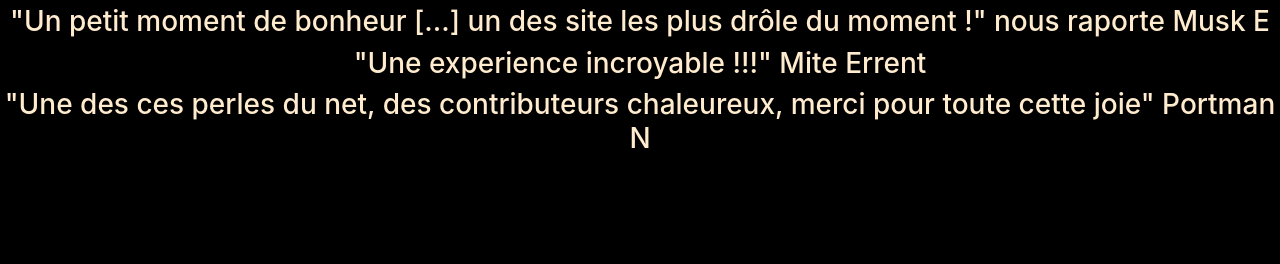
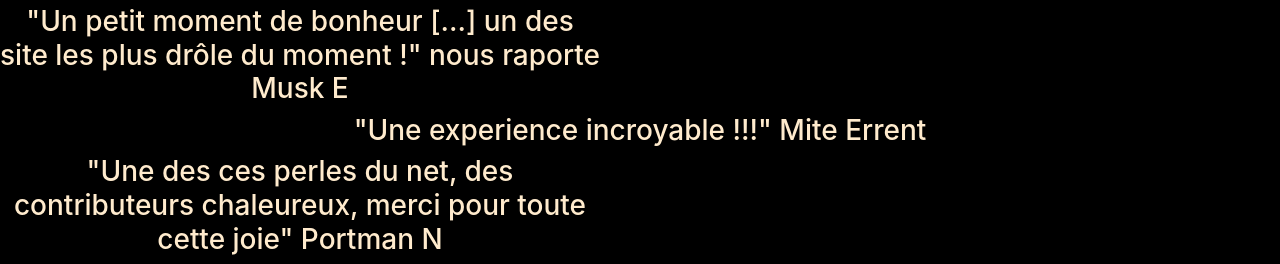
Before and after one commit to Armenez/simplonDevWeb, a plain HTML site: page index.html in a window 1280 px wide. Shown: the part 646-910 px from the top of the page. Before the commit the page ends 809 px from the top, so only its background shows below. Drawn offline with nearby package versions, Linux system fonts and the light colour scheme.

Commit message:
Update index.html

```diff
--- a/index.html
+++ b/index.html
@@ -45,11 +45,17 @@
 
 
     <img src="./img/macron.jpeg" alt="" id='simon'>
+
+    <h2>Nos collabrateur en parle mieux que nous :</h2>
+    <h3 id="musk">"Un petit moment de bonheur [...] un des site les plus drôle du moment !" nous raporte Musk E </h3>
+    <h3 id="mite">"Une experience incroyable !!!" Mite Errent </h3>
+    <h3 id="nat">"Une des ces perles du net, des contributeurs chaleureux, merci pour toute cette joie" Portman N </h3>
+
     <script src="https://code.jquery.com/jquery-3.5.1.min.js"
         integrity="sha256-9/aliU8dGd2tb6OSsuzixeV4y/faTqgFtohetphbbj0=" crossorigin="anonymous"></script>
     <script src="https://cdnjs.cloudflare.com/ajax/libs/gsap/3.5.1/gsap.min.js"></script>
     <script>
-
+$(document).ready(function(){
 
         gsap.fromTo("#simon", {opacity: 0}, {opacity: 1, duration: 1.5, ease: "elastic"});
         gsap.fromTo("#simon", {width: 0}, {width: 600, duration: 1.5, ease: "elastic"});
@@ -71,8 +77,8 @@
         gsap.fromTo("#simon", { width: 0 }, { width: 600, duration: 3, ease: "bounce" });
 
         gsap.fromTo("#musk", { width: 0 }, { width: 600, duration: 3, ease: "rough" });
-        gsap.fromTo("#mite", { width: 0 }, { width: 600, duration: 3, ease: "steps" });
-        gsap.fromTo("#nat", { width: 0 }, { width: 600, duration: 3, ease: "back" });
+        //gsap.fromTo("#mite", { width: 0 }, { width: 600, duration: 3, ease: "steps" });
+       gsap.fromTo("#nat", { width: 0 }, { width: 600, duration: 3, ease: "rough" });
 
         $("#darkTrigger").click(function () {
             if ($("body").hasClass("darkmode")) {
@@ -83,14 +89,11 @@
             }
         });
 
-
+})
 
 
     </script>
-    <h2>Nos collabrateur en parle mieux que nous :</h2>
-    <h3 id="musk">"Un petit moment de bonheur [...] un des site les plus drôle du moment !" nous raporte Musk E </h3>
-    <h3 id="mite">"Une experience incroyable !!!" Mite Errent </h3>
-    <h3 id="nat">"Une des ces perles du net, des contributeurs chaleureux, merci pour toute cette joie" Portman N </h3>
+
 </body>
 
 </html>
```
